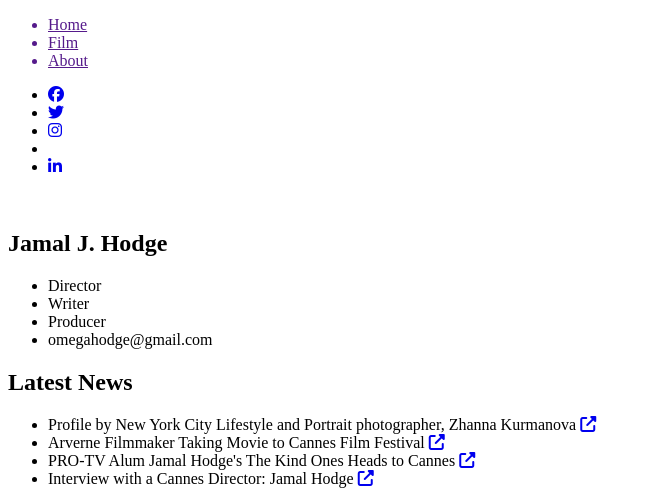
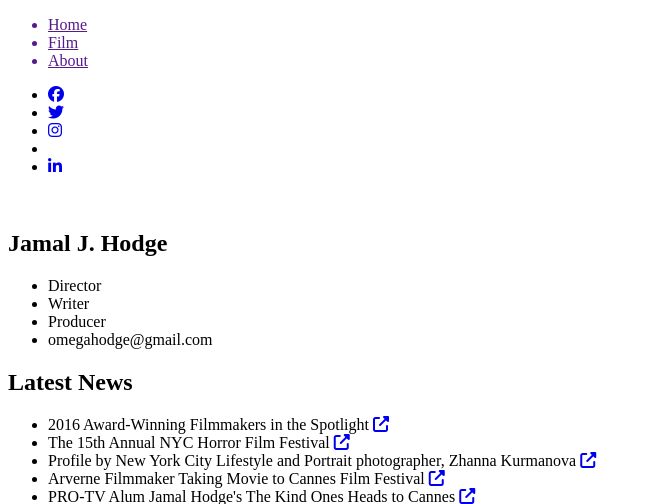
Before and after one commit to nhuntwalker/jhodge-dev, a Python web app: template jhodge_public/templates/home.jinja2 in a window 1280 px wide. Shown: the top 504 px of the page, without its empty margins (0-652 px from the left). Run offline with Jinja, Linux system fonts and the light colour scheme; the template is opened without the code that fills it, so the values that code supplies are empty; some libraries are stand-ins or nearby versions; some web fonts are replaced.

Commit message:
news items

```diff
--- a/jhodge_public/templates/home.jinja2
+++ b/jhodge_public/templates/home.jinja2
@@ -17,6 +17,14 @@
                 <div class="horizontal-bar white"></div>
                 <h2>Latest News</h2>
                 <ul id="news-list">
+                    <li class="news-item">
+                        2016 Award-Winning Filmmakers in the Spotlight
+                        <a href="http://www.spotlighthorrorawards.com/2016filmmakers.html" target="_blank"><i class="fa fa-external-link news-link" aria-hidden="true"></i></a>
+                    </li>
+                    <li class="news-item">
+                        The 15th Annual NYC Horror Film Festival
+                        <a href="http://www.sociallysuperlative.com/2016/11/18/the-nyc-horror-film-festival/" target="_blank"><i class="fa fa-external-link news-link" aria-hidden="true"></i></a>
+                    </li>
                     <li class="news-item">
                         Profile by New York City Lifestyle and Portrait photographer, Zhanna Kurmanova
                         <a href="http://www.kurmanova.com/the-stories#comp-irs2vqoilink" target="_blank"><i class="fa fa-external-link news-link" aria-hidden="true"></i></a>
```
